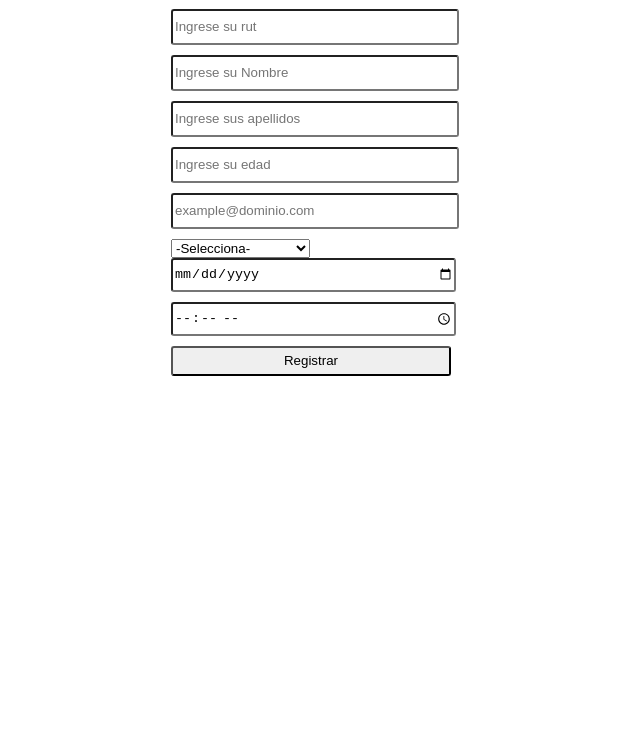
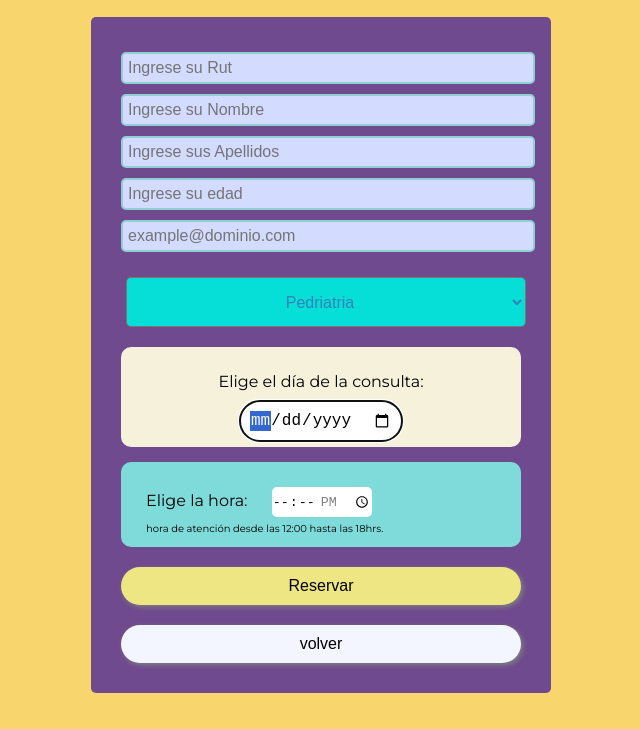
Before and after one commit to GIODIROSA/formulario-reservar-hora, a plain HTML site: page index.html in a window 1280 px wide. Shown: the part 91-820 px from the top of the page, without its empty margins (319-959 px from the left). Drawn offline with Linux system fonts and the light colour scheme.

Commit message:
segundo commit de formulario

```diff
--- a/index.html
+++ b/index.html
@@ -1,22 +1,23 @@
 <!DOCTYPE html>
-<html lang="en">
+<html lang="es">
 <head>
     <meta charset="UTF-8">
     <meta name="viewport" content="width=}, initial-scale=1.0">
     <title>Reserva de hora</title>
     <link rel="stylesheet" href="style.css">
+    <link href="https://fonts.googleapis.com/css2?family=Montserrat:wght@300;400;900&display=swap" rel="stylesheet">
 </head>
 <body>
-    <h1>Reserva de hora</h1>
+    <h1>RESERVA DE HORA</h1>
+    <h4>Clinica Plaza de la Dignidad</h4>
 
-    <form onsubmit="return validar();">
-        <input type="text" id="rut" name="rut" placeholder="Ingrese su rut" class="inputCss">
+    <form onsubmit="return validar()">
+        <input type="text" id="rut" name="rut" placeholder="Ingrese su Rut" class="inputCss">
         <input type="text" id="nombre" name="nombre" placeholder="Ingrese su Nombre" class="inputCss">
-        <input type="text" id="apellidos" name="apellidos" placeholder="Ingrese sus apellidos" class="inputCss">
+        <input type="text" id="apellidos" name="apellidos" placeholder="Ingrese sus Apellidos" class="inputCss">
         <input type="text" id="edad" name="edad" placeholder="Ingrese su edad" class="inputCss">
         <input type="text" id="correo" name="correo" placeholder="example@dominio.com" class="inputCss">
         <select name="especialidad" id="especialidad">
-            <option value="selecciona">-Selecciona-</option>
             <option value="Pediatria">Pedriatria</option>
             <option value="Otorrinolaringologia">Otorrinolaringologia</option>
             <option value="Radiologia">Radiologia</option>
@@ -29,9 +30,17 @@
             <option value="Kinesiologia">Kinesiologia</option>
             <option value="Dermatologia">Dermatologias</option>
           </select>
-        <input type="date" id="fecha" name="fecha" value="22-07-2020" min="01-01-2020" max="01-01-2021">
-        <input type="time" id="hora" name="hora" class="inputCss">
-        <input type="submit" onclick="return boton();" id="botonRegistrar" value="Registrar">
+          <p id="calender">
+              Elige el día de la consulta: <input type="date" id="fecha" name="fecha" min="01-01-2020" max="01-01-2021" step="1" autofocus="autofocus">
+
+          </p>
+        <p id="consulta">
+            Elige la hora: <input type="time" id="hora" name="limitetiempo" min="12:00" max="18:00" step="600"> <br>
+            <span class="horario">hora de atención desde las 12:00 hasta las 18hrs.</span>
+        </p>
+
+        <input type="submit" id="botonRegistrar" value="Reservar" class="boton">
+        <input type="reset" id="resetear" value="volver">
 
 
 
--- a/main.js
+++ b/main.js
@@ -1,4 +1,6 @@
 function validar(){
+
+    // function validar(){
 
         //variables a validar
         let rut,
@@ -7,7 +9,6 @@ function validar(){
         edad,
         correo,
         fecha,
-    hora,
         selectOption,
         expresionNombre,
         expresionApellidos,
@@ -26,10 +27,11 @@ function validar(){
         hora = document.getElementById("hora").value;
         selectOption= document.getElementById("especialidad").value;
 
-
+    // transformar el orden de la fecha
         let fechaSeparada= fecha.split("-");
         let fechaSeparadaInvertida= fechaSeparada.reverse();
         let fechaDMA= fechaSeparadaInvertida.join("-");
+
 
 
         //expresiones regulares
@@ -40,39 +42,40 @@ function validar(){
         expresionEmail=/\w+@\w+\.+[a-z]/;
         expresionFecha=/^(0?[1-9]|[12][0-9]|3[01])[\/\-](0?[1-9]|1[012])[\/\-]\d{4}$/;
 
-    // condicionales
+
+
            if (nombre === "" || apellidos === "" || edad === "" || correo === "" || fecha === "" || hora === "") {
                alert("Todos los campos son obligatorios");
                return false;
            }else if(!expresionRut.test(rut)){
-        alert("Rut ingresado es incorrecto");
+               errorRut();
                return false;
            }else if(nombre.length > 10){
                alert("El nombre es muy largo");
                return false;
            }else if(!expresionNombre.test(nombre)){
-        alert("Debes ingresar un nombre valido");
+               errorNombre();
                return false;
            }else if(apellidos.length > 20){
                alert("El apellido es muy largo");
                return false;
            }else if(!expresionApellidos.test(apellidos)){
-        alert("Debes ingresar un apellido valido");
+               errorApellido();
                return false;
            }else if(isNaN(edad)){
                alert("La edad no es valido");
                return false;
            }else if(!expresionEdad.test(edad)){
-        alert("Debes ingresar una edad correcta");
+               errorEdad();
                return false;
            }else if(correo.length > 100){
                alert("El correo electronico es invalido");
                return false;
            }else if(!expresionEmail.test(correo)){
-        alert("Debes ingresar un correo valido, example@company.com");
+               errorCorreo();
                return false;
            }else if(!expresionFecha.test(fechaDMA)){
-        alert("Fecha incorrecta");
+               errorFecha;
                return false;
            }else {
                boton();
@@ -80,23 +83,47 @@ function validar(){
            }
 
 
-
-
-// funcion click registrar
+        // // funcion click registrar
            function boton(){
                let boton01= document.getElementById("botonRegistrar");
+               let caja = document.getElementById('box');
                boton01.addEventListener("click",function(){
                    let parrafo= document.createElement('p');
-                parrafo.innerHTML= `Estimado(a) ${nombre} ${apellidos} y su Rut: ${rut}, su hora para ${selectOption} ha sido reservada para el día ${fechaDMA} a las ${hora}. Además, se le envió un mensaje a su correo ${correo} con el detalle de su cita.
+                   parrafo.innerHTML= `Estimado(a) ${nombre} ${apellidos} y su Rut: ${rut}, su hora para ${selectOption} ha sido reservada para el día ${fechaDMA} a las ${hora}. <br> Además, se le envió un mensaje a su correo ${correo} con el detalle de su cita. <br>
                    Gracias por preferirnos.`;
                    document.body.appendChild(parrafo);
-                return boton();
 
                });
            }
+
+// function de validaciones
+ function errorRut(){
+ alert(`${rut} Rut ingresado es incorrecto`);
+};
+
+function errorNombre(){
+    alert(`${nombre} es incorrecto. Debes ingresar un nombre valido`);
+};
+
+function errorApellido(){
+    alert(`${apellidos} no puede ser numeros. Debes ingresar un apellido valido`);
+
+};
+function errorEdad(){
+    alert(`${edad} Debes ingresar una edad correcta`);
+
+};
+function errorCorreo(){
+    alert(`${correo} es incorrecto. Debes ingresar un correo valido, example@company.com`);
+
+};
+function errorFecha(){
+    alert(`${fechaDMA} Fecha incorrecta`);
+
+};
 
 
 
 
 
-};
+}
--- a/style.css
+++ b/style.css
@@ -2,21 +2,146 @@ body{
     padding: 0;
     margin:0;
     box-sizing: border-box;
+    font-family: 'Montserrat', sans-serif;
+    background: #f9d56e;
+    height: 100vh;
 }
 h1{
     text-align: center;
+    font-size: 40px;
+    font-weight: 300;
+    color: #221f3b;
+    margin: 20px 0px 0px;
+}
+h4{
+    text-align: center;
+    color: tomato;
+    font-size: 16px;
+    font-weight: 300;
+    margin: 0px 0px 20px;
+
 }
 
 form{
-    margin: 0 auto;
-    padding: 20px;
-    width: 300px;
+    margin: auto;
+    padding: 30px;
+    width: 400px;
+    background: #6f4a8e;
+    border-radius: 5px;
+    margin-bottom: 20px;
 }
-input{
-    border-radius: 3px;
-    outline: none;
-    margin-bottom: 10px;
+.inputCss{
+    width: 100%;
+    padding: 5px;
+    margin: 5px 0;
+    border-radius: 5px;
+    background: #d3dbff;
+    border: 2px solid #8fcfd1;
+    font-size: 1em;
+}
 
-    width: 280px;
-    height: 30px;
+
+ #especialidad{
+     border-radius: 5px;
+     margin: 20px 5px;
+     background-color: #d3dbff;
  }
+
+ form .boton{
+    width: 100%;
+    margin-top: 20px;
+    padding: 10px;
+    border-radius: 60px;
+    font-size: 16px;
+    background: #ede682;
+    border: none;
+    box-shadow: 2px 2px 5px gray;
+
+ }
+
+ .boton:hover{
+     background: hotpink;
+     transition-delay: .2s;
+
+ }
+
+ #fecha{
+     border: none;
+     padding: 10px;
+     font-size: 16px;
+     font-weight: 400;
+     border-radius: 20px;
+
+ }
+
+ p{
+    margin: auto;
+    margin-bottom: 20px;
+    padding: 25px;
+    text-align: left;
+    font-size: 0.75em;
+    width: 650px;
+    height: 50px;
+    border-radius: 10px;
+    background-color: #7fdbda;
+ }
+
+ #especialidad{
+    width: 100%;
+    height: 50px;
+    font-size: 1em;
+    text-align: center;
+    background: #05dfd7;
+    color: #3282b8;
+ }
+
+ #consulta{
+    margin: auto;
+    width: 350px;
+    height: 35px;
+    font-size: 1em;
+ }
+ #calender{
+    margin: auto;
+    margin-bottom: 15px;
+    width: 350px;
+    height: 50px;
+    font-size: 1em;
+    text-align: center;
+    background: #f5f1da;
+ }
+
+ #hora{
+     width: 100px;
+     border: none;
+     padding: 5px 0px;
+     margin-left: 20px;
+     border-radius: 5px;
+ }
+
+ #fecha{
+    margin-top: 10px;
+ }
+ span{
+     font-size: 10px;
+ }
+
+ #selectHora{
+     border: none;
+     padding: 8px 20px;
+     border-radius: 60px;
+     background-color: #6a2c70;
+     color: white;
+     margin-left: 10px;
+ }
+
+ #resetear{
+    width: 100%;
+    margin-top: 20px;
+    padding: 10px;
+    border-radius: 60px;
+    font-size: 16px;
+    background: #f4f6ff;
+    border: none;
+    box-shadow: 2px 2px 5px gray;
+ }
```
Lines whose indentation alone changed are shown as unchanged.
